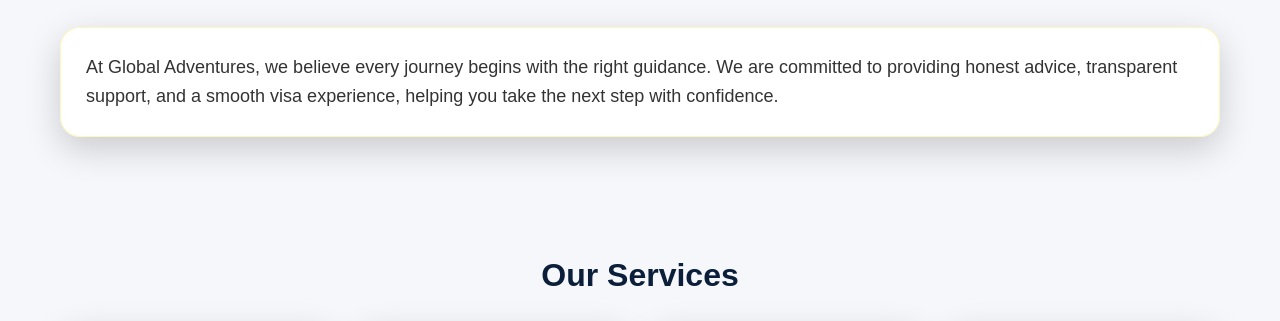
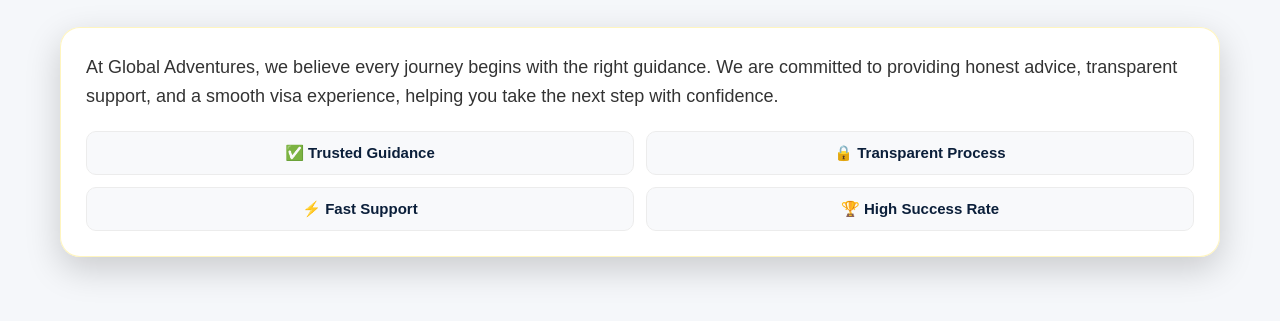
Before and after one commit to GlobalAdventures/global-adventures, a plain HTML site: page index.html in a window 1280 px wide. Shown: the part 900-1221 px from the top of the page. Drawn offline with Linux system fonts and the light colour scheme.

Commit message:
Update index.html

```diff
--- a/index.html
+++ b/index.html
@@ -109,6 +109,32 @@
 color:#C9A227;
 font-size:22px;
 }
+
+.why-features{
+    display:grid;
+    grid-template-columns:repeat(2,1fr);
+    gap:12px;
+    margin-top:20px;
+}
+
+.why-features div{
+    background:#f8f9fb;
+    border:1px solid #ececec;
+    border-radius:10px;
+    padding:12px;
+    text-align:center;
+    font-size:15px;
+    font-weight:600;
+    color:#0B1F3A;
+    transition:0.3s;
+}
+
+.why-features div:hover{
+    background:#C9A227;
+    color:#fff;
+    transform:translateY(-3px);
+}
+
 footer{
 background:#0B1F3A;
 color:white;
@@ -305,6 +331,14 @@
 <p>
 At Global Adventures, we believe every journey begins with the right guidance. We are committed to providing honest advice, transparent support, and a smooth visa experience, helping you take the next step with confidence.
 </p>
+
+<div class="why-features">
+    <div>✅ Trusted Guidance</div>
+    <div>🔒 Transparent Process</div>
+    <div>⚡ Fast Support</div>
+    <div>🏆 High Success Rate</div>
+</div>
+
 </div>
 </section>
 <section id="services">
```
